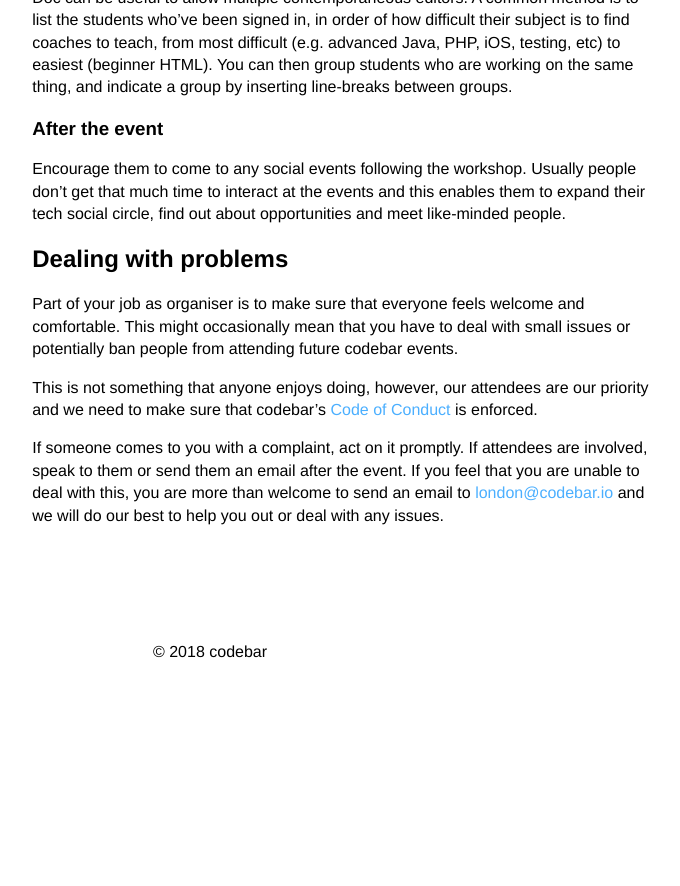
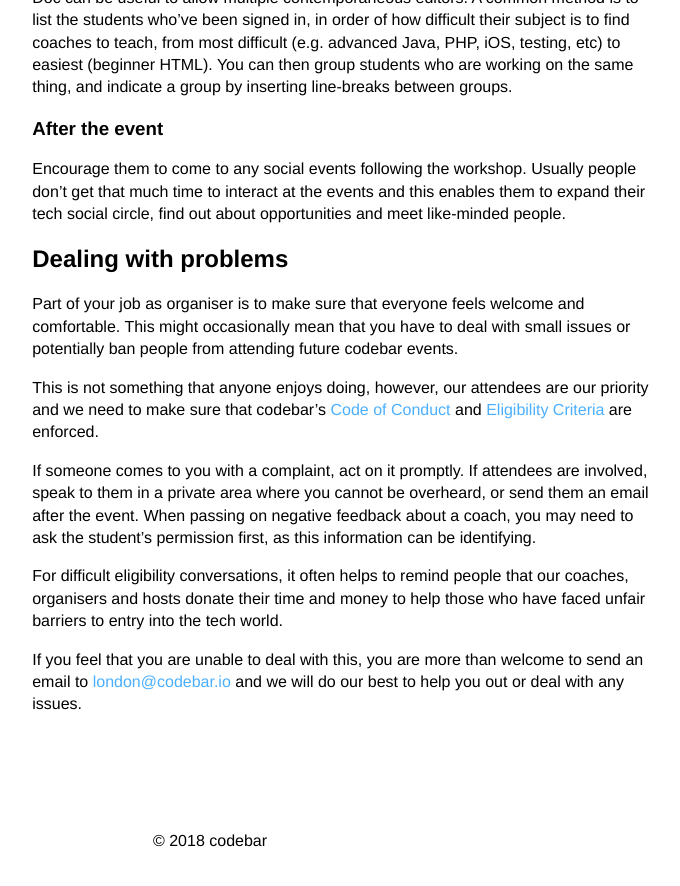
Before and after one commit to codebar/manual, a Jekyll site: the page built from _posts/2015-02-05-organiser-guide.md, in a window 1280 px wide and 900 px high, scrolled down 2512 px. Shown: the top 886 px of the window, without its empty margins (430-1110 px from the left). Built offline with Jekyll 4.4.1, drawn with Linux system fonts in a browser that asks for light colours; nearby versions of some CDN libraries; before the commit the page ends 3223 px from its top, so only the background shows below that.

Commit message:
Add more information about dealing with problems as an organiser

```diff
--- a/_posts/2015-02-05-organiser-guide.md
+++ b/_posts/2015-02-05-organiser-guide.md
@@ -69,6 +69,10 @@
 
 Part of your job as organiser is to make sure that everyone feels welcome and comfortable. This might occasionally mean that you have to deal with small issues or potentially ban people from attending future codebar events.
 
-This is not something that anyone enjoys doing, however, our attendees are our priority and we need to make sure that codebar's [Code of Conduct](https://codebar.io/code-of-conduct) is enforced.
+This is not something that anyone enjoys doing, however, our attendees are our priority and we need to make sure that codebar's [Code of Conduct](https://codebar.io/code-of-conduct) and [Eligibility Criteria](https://codebar.io/student-guide#eligibility) are enforced.
 
-If someone comes to you with a complaint, act on it promptly. If attendees are involved, speak to them or send them an email after the event. If you feel that you are unable to deal with this, you are more than welcome to send an email to <london@codebar.io> and we will do our best to help you out or deal with any issues.
+If someone comes to you with a complaint, act on it promptly. If attendees are involved, speak to them in a private area where you cannot be overheard, or send them an email after the event. When passing on negative feedback about a coach, you may need to ask the student’s permission first, as this information can be identifying.
+
+For difficult eligibility conversations, it often helps to remind people that our coaches, organisers and hosts donate their time and money to help those who have faced unfair barriers to entry into the tech world.
+
+If you feel that you are unable to deal with this, you are more than welcome to send an email to <london@codebar.io> and we will do our best to help you out or deal with any issues.
```
